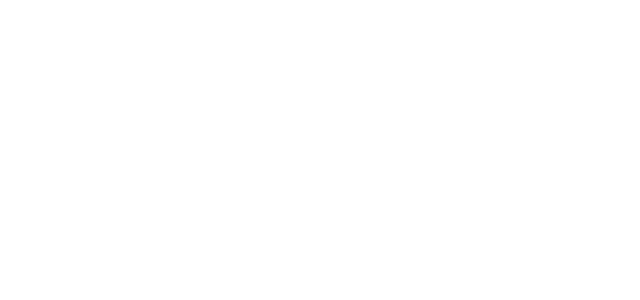
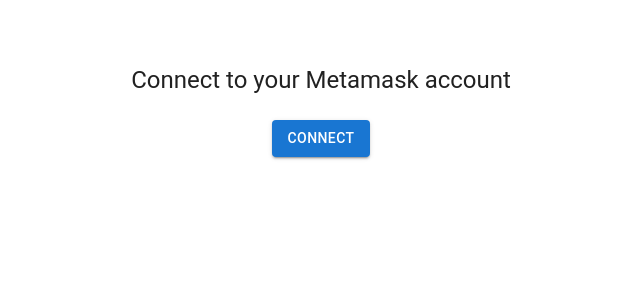
Before and after one commit to apsu96/token_test_front, a React (Create React App) app in the folder token_test_front/token_test_front/: page / in a window 1280 px wide. Shown: the top 300 px of the page, without its empty margins (319-959 px from the left). Built offline with nearby package versions, Linux system fonts and the light colour scheme.

Commit message:
Create metamask connect component

```diff
--- a/token_test_front/token_test_front/src/App.js
+++ b/token_test_front/token_test_front/src/App.js
@@ -1,8 +1,10 @@
 import './App.css';
+import MetamaskConnect from './MetamaskConnect';
 
 function App() {
   return (
-    <div className="App">
+    <div>
+      <MetamaskConnect />
     </div>
   );
 }
--- /dev/null
+++ b/token_test_front/token_test_front/src/MetamaskConnect.js
@@ -0,0 +1,19 @@
+import { Box, Typography,Container,CssBaseline, Button } from "@mui/material";
+
+function MetamaskConnect() {
+
+    return  <Container component="main" maxWidth="xs">
+        <CssBaseline />
+        <Box sx={{
+            marginTop: 8,
+            display: "flex",
+            flexDirection: "column",
+            alignItems: "center",
+        }}>
+            <Typography variant="h5">Connect to your Metamask account</Typography>
+            <Button variant="contained" sx={{ mt: 3, mb: 2 }}>Connect</Button>
+        </Box>
+    </Container>
+}
+
+export default MetamaskConnect;
```
